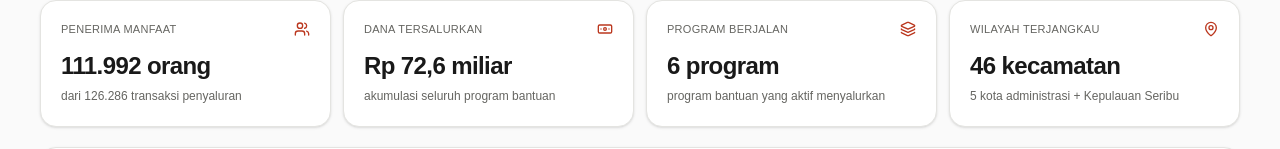
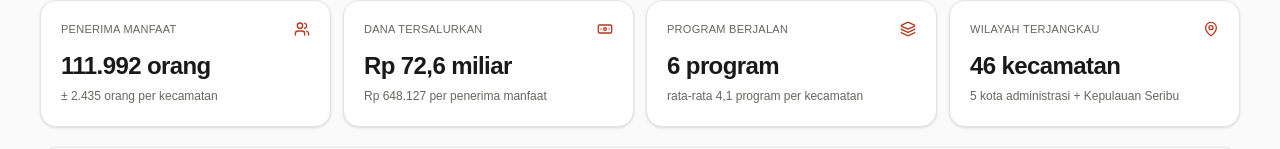
Before and after one commit to mnurminto/DashDist, a Next.js app: page / in a window 1280 px wide. Shown: the part 273-422 px from the top of the page. Built offline with nearby package versions, Linux system fonts and the light colour scheme.

Commit message:
Lengkapi tiga angka utama dengan angka turunan per kecamatan

```diff
--- a/src/components/dashboard/statistik-utama.tsx
+++ b/src/components/dashboard/statistik-utama.tsx
@@ -12,24 +12,31 @@
 /** Kartu ringkasan angka utama DKI Jakarta. */
 export function StatistikUtama() {
   const jumlahKota = new Set(KECAMATAN.map((kecamatan) => kecamatan.kota)).size;
+  const penerimaPerKecamatan = Math.round(
+    RINGKASAN_DKI.penerima / KECAMATAN.length,
+  );
+  const danaPerPenerima = Math.round(RINGKASAN_DKI.dana / RINGKASAN_DKI.penerima);
+  const programPerKecamatan = (
+    RINGKASAN_DKI.program / KECAMATAN.length
+  ).toLocaleString("id-ID", { maximumFractionDigits: 1 });
 
   const kartu: Kartu[] = [
     {
       label: "Penerima manfaat",
       nilai: `${formatAngka(RINGKASAN_DKI.penerima)} orang`,
-      keterangan: `dari ${formatAngka(RINGKASAN_DKI.penyaluran)} transaksi penyaluran`,
+      keterangan: `± ${formatAngka(penerimaPerKecamatan)} orang per kecamatan`,
       ikon: Users,
     },
     {
       label: "Dana tersalurkan",
       nilai: formatRupiah(RINGKASAN_DKI.dana),
-      keterangan: "akumulasi seluruh program bantuan",
+      keterangan: `${formatRupiah(danaPerPenerima)} per penerima manfaat`,
       ikon: Banknote,
     },
     {
       label: "Program berjalan",
       nilai: `${PROGRAM.length} program`,
-      keterangan: "program bantuan yang aktif menyalurkan",
+      keterangan: `rata-rata ${programPerKecamatan} program per kecamatan`,
       ikon: Layers,
     },
     {
@@ -56,7 +63,7 @@
                 </p>
                 <Ikon className="size-4 text-primary" aria-hidden="true" />
               </div>
-              <p className="mt-3 text-2xl font-semibold tracking-tight text-card-foreground">
+              <p className="mt-3 text-2xl font-semibold tracking-tight text-card-foreground tabular-nums">
                 {item.nilai}
               </p>
               <p className="mt-1 text-xs leading-5 text-muted-foreground">
```
